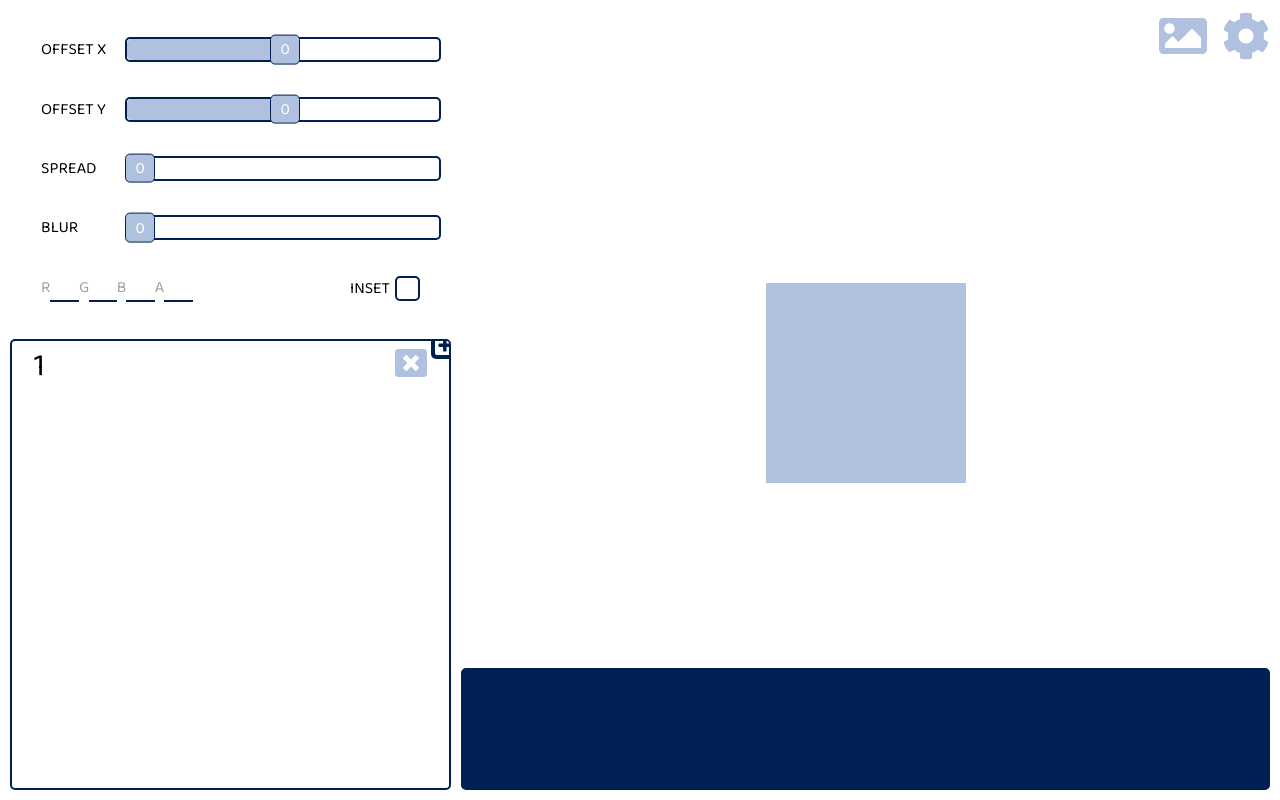
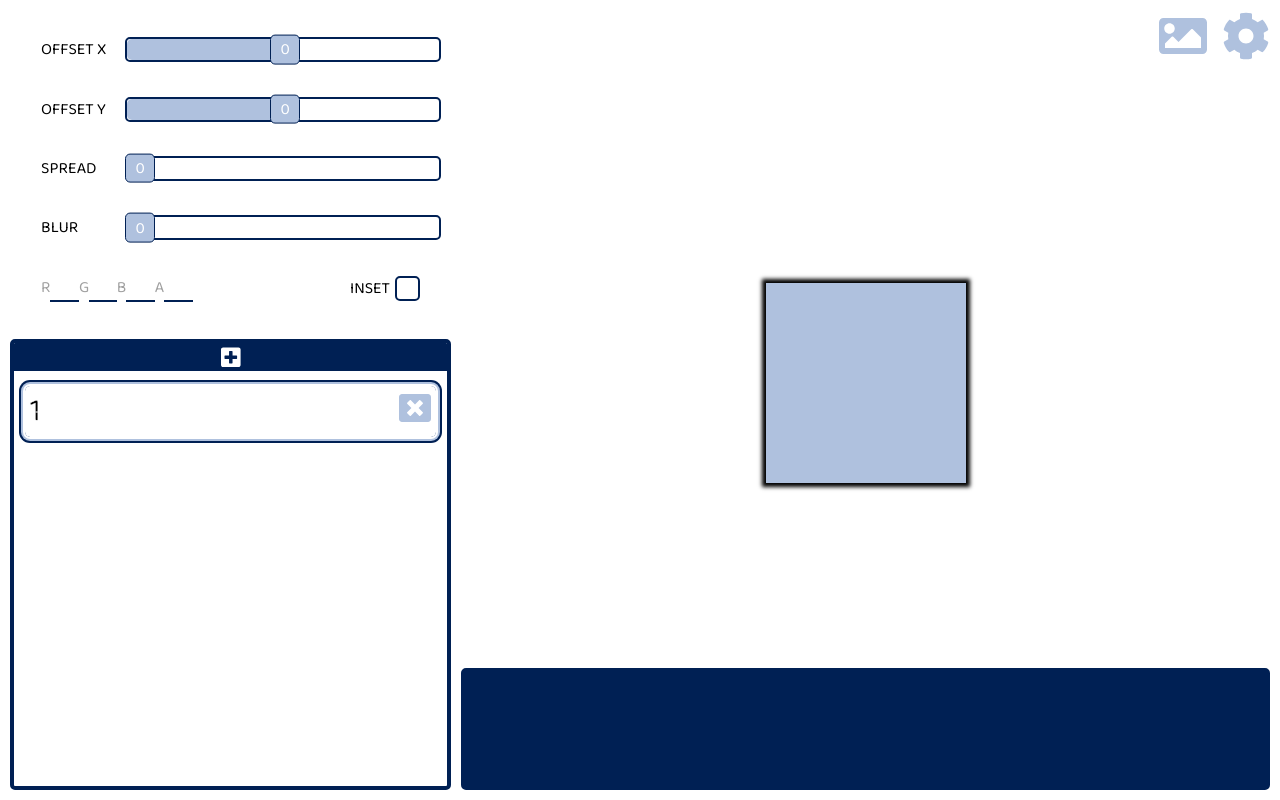
Before and after one commit to Centmsn/BoxShadow-generator, a React (Create React App) app: page / in a window 1280 px wide. Built offline with nearby package versions, Linux system fonts and the light colour scheme.

Commit message:
change list item style

```diff
--- a/src/actions/index.js
+++ b/src/actions/index.js
@@ -3,6 +3,7 @@ import {
   SETEXAMPLECOL,
   ADDBOXSHADOW,
   REMOVEBOXSHADOW,
+  CHANGEACTIVEID,
 } from "./types";
 
 export const setBgCol = (r, g, b) => {
@@ -31,3 +32,10 @@ export const removeBoxShadow = (id) => {
     payload: id,
   };
 };
+
+export const changeActiveId = (id) => {
+  return {
+    type: CHANGEACTIVEID,
+    payload: id,
+  };
+};
--- a/src/actions/types.js
+++ b/src/actions/types.js
@@ -2,3 +2,4 @@ export const SETBGCOL = "SETBGCOL";
 export const SETEXAMPLECOL = "SETEXAMPLECOL";
 export const ADDBOXSHADOW = "ADDBOXSHADOW";
 export const REMOVEBOXSHADOW = "REMOVEBOXHADOW";
+export const CHANGEACTIVEID = "CHANGEACTIVEID";
--- a/src/components/App.js
+++ b/src/components/App.js
@@ -35,7 +35,7 @@ const theme = {
   darkBlueTransparent: "rgb(0, 32, 84, 0.8)",
   lightBlue: "rgb(175, 193, 222)",
   lightGray: "rgb(160, 160, 160)",
-  border: "2px solid rgb(0, 32, 84)",
+  border: "4px solid rgb(0, 32, 84)",
 };
 
 const Wrapper = styled.div`
--- a/src/components/List/List.js
+++ b/src/components/List/List.js
@@ -39,20 +39,15 @@ const Wrapper = styled.div`
 `;
 
 const AddBtn = styled.button`
-  z-index: 999;
-  position: absolute;
-  width: 28px;
+  width: 100%;
   height: 28px;
-
-  top: -10px;
-  right: -10px;
+  margin-bottom: 15px;
 
   display: flex;
   justify-content: center;
   align-items: center;
 
   border: none;
-  border-radius: 5px;
   outline: none;
 
   background-color: ${({ theme }) => theme.darkBlue};
@@ -63,7 +58,7 @@ const AddBtn = styled.button`
   cursor: pointer;
 
   &:hover {
-    color: ${({ theme }) => theme.lightBlue};
+    background-color: ${({ theme }) => theme.lightBlue};
   }
 `;
 
--- a/src/components/List/ListElement.js
+++ b/src/components/List/ListElement.js
@@ -2,19 +2,44 @@ import { connect } from "react-redux";
 import { FontAwesomeIcon } from "@fortawesome/react-fontawesome";
 import { faWindowClose } from "@fortawesome/free-solid-svg-icons";
 import styled from "styled-components";
+import { useRef } from "react";
 
-import { removeBoxShadow } from "../../actions";
+import { removeBoxShadow, changeActiveId } from "../../actions";
 
-const ListElement = ({ code, list, id, removeBoxShadow }) => {
+const ListElement = ({
+  code,
+  list,
+  id,
+  activeId,
+  removeBoxShadow,
+  changeActiveId,
+}) => {
+  const listItem = useRef(null);
+
   const handleRemoveListItem = () => {
     if (list.length - 1 === 0) {
       return;
     }
+
+    if (activeId >= id) {
+      changeActiveId(activeId - 1);
+    }
     removeBoxShadow(id);
   };
 
+  const handleActiveIdChange = (e, id) => {
+    if (e.target !== listItem.current) {
+      return;
+    }
+    changeActiveId(id);
+  };
+
   return (
-    <Wrapper>
+    <Wrapper
+      onClick={(e) => handleActiveIdChange(e, id)}
+      ref={listItem}
+      active={id === activeId}
+    >
       {id + 1}
       <span>
         <FontAwesomeIcon icon={faWindowClose} onClick={handleRemoveListItem} />
@@ -24,20 +49,33 @@ const ListElement = ({ code, list, id, removeBoxShadow }) => {
 };
 
 const Wrapper = styled.div`
-  width: 90%;
-  margin: 0 auto;
+  width: 95%;
+  margin: 0 auto 15px auto;
 
   display: flex;
   justify-content: space-between;
+  align-items: center;
 
   border-radius: 5px;
+  box-shadow: 0 0 0 2px white, 0 0 0 4px ${({ theme }) => theme.lightBlue},
+    0 0 0 6px
+      ${(props) => (props.active ? props.theme.darkBlue : "transparent")};
 
   font-size: 2rem;
+  -webkit-text-stroke-width: 0.5px;
+  -webkit-text-stroke-color: white;
+
+  padding: 0 5px;
+
+  transition: 200ms;
+  cursor: pointer;
+
+  &:hover {
+    box-shadow: 0 0 0 2px white, 0 0 0 4px ${({ theme }) => theme.darkBlue};
+  }
 
   span {
     color: ${({ theme }) => theme.lightBlue};
-
-    cursor: pointer;
 
     &:hover {
       color: ${({ theme }) => theme.darkBlue};
@@ -45,4 +83,12 @@ const Wrapper = styled.div`
   }
 `;
 
-export default connect(null, { removeBoxShadow })(ListElement);
+const mapStateToProps = (state) => {
+  return {
+    activeId: state.activeId,
+  };
+};
+
+export default connect(mapStateToProps, { removeBoxShadow, changeActiveId })(
+  ListElement
+);
--- /dev/null
+++ b/src/reducers/ActiveId.js
@@ -0,0 +1,12 @@
+import { CHANGEACTIVEID } from "../actions/types";
+
+const INITIAL_STATE = 0;
+
+export default (state = INITIAL_STATE, action) => {
+  switch (action.type) {
+    case CHANGEACTIVEID:
+      return action.payload;
+    default:
+      return state;
+  }
+};
--- a/src/reducers/BoxShadowList.js
+++ b/src/reducers/BoxShadowList.js
@@ -1,11 +1,11 @@
 import { ADDBOXSHADOW, REMOVEBOXSHADOW } from "../actions/types";
 
-const INITIAL_STATE = ["0 0 4px 4px rgba(0, 0, 0, 0)"];
+const INITIAL_STATE = ["0 0 4px 4px rgba(0, 0, 0, 1)"];
 
 export default (state = INITIAL_STATE, action) => {
   switch (action.type) {
     case ADDBOXSHADOW:
-      return [...state, "0 0 4px 4px black"];
+      return [...state, "0 0 4px 4px rgba(0, 0, 0, 1)"];
 
     case REMOVEBOXSHADOW:
       const newState = [...state];
--- a/src/reducers/index.js
+++ b/src/reducers/index.js
@@ -2,10 +2,12 @@ import { combineReducers } from "redux";
 
 import preview from "./Preview";
 import boxShadowList from "./BoxShadowList";
+import activeId from "./ActiveId";
 
 const reducers = combineReducers({
   boxShadowList,
   preview,
+  activeId,
 });
 
 export default reducers;
```
Also changed, not shown: 1 other file (tests, documents, lock files or other folders).
